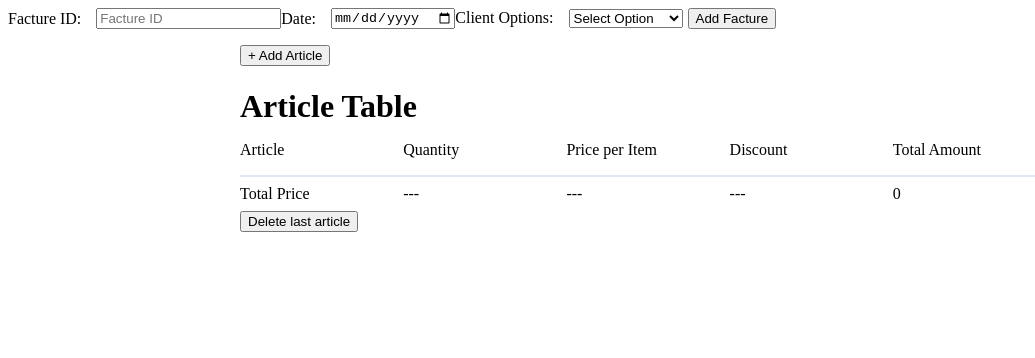
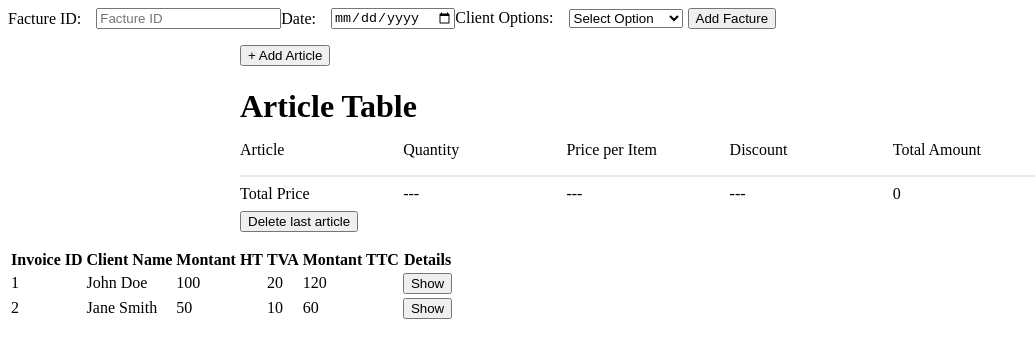
Before and after one commit to IDDER29/creation-de-factures-react-app, a React app: page / in a window 1280 px wide. Shown: the top 358 px of the page, without its empty margins (0-1035 px from the left). Built offline with nearby package versions, Linux system fonts and the light colour scheme.

Commit message:
add tables to the page

```diff
--- /dev/null
+++ b/src/components/details-table.jsx
@@ -0,0 +1,56 @@
+import React, { Component } from "react";
+class DetailsTable extends Component {
+  render() {
+    const { invoice } = this.props;
+
+    const totalHT = invoice.details.reduce(
+      (sum, detail) =>
+        sum + detail.quantity * (detail.price * (1 - detail.discount)),
+      0
+    );
+
+    return (
+      <div>
+        <table>
+          <thead>
+            <tr>
+              <th>Product Name</th>
+              <th>Quantity</th>
+              <th>Price per Unit</th>
+              <th>Discount</th>
+              <th>Price</th>
+              <th>Total H.T.</th>
+            </tr>
+          </thead>
+          <tbody>
+            {invoice.details.map((detail) => (
+              <tr key={detail.description}>
+                <td>{detail.description}</td>
+                <td>{detail.quantity}</td>
+                <td>{detail.price}</td>
+                <td>{detail.discount * 100}%</td>
+                <td>
+                  {(
+                    detail.price *
+                    (1 - detail.discount) *
+                    detail.quantity
+                  ).toFixed(2)}
+                </td>
+                <td>
+                  {(
+                    detail.quantity *
+                    detail.price *
+                    (1 - detail.discount)
+                  ).toFixed(2)}
+                </td>
+              </tr>
+            ))}
+          </tbody>
+        </table>
+        <p>Total H.T.: {totalHT.toFixed(2)}</p>
+      </div>
+    );
+  }
+}
+
+export default DetailsTable;
--- a/src/components/form.jsx
+++ b/src/components/form.jsx
@@ -3,6 +3,7 @@ import InputId from "./id-input";
 import InputDate from "./date-input";
 import SelectClient from "./select-client";
 import AddArticle from "./add-article.jsx";
+import TableOfData from "./table-of-data.jsx";
 
 class Form extends Component {
   state = {};
@@ -22,6 +23,7 @@ class Form extends Component {
           </div>
         </form>
         <AddArticle />
+        <TableOfData />
       </>
     );
   }
--- a/src/components/table-of-data.jsx
+++ b/src/components/table-of-data.jsx
@@ -1,8 +1,69 @@
 import React, { Component } from "react";
+import DetailsTable from "./details-table";
 class TableOfData extends Component {
-  state = {};
+  state = {
+    invoices: [
+      {
+        id: 1,
+        clientName: "John Doe",
+        amountHT: 100,
+        VAT: 20,
+        amountTTC: 120,
+        details: [
+          { description: "Item 1", quantity: 2, price: 50 },
+          { description: "Item 2", quantity: 1, price: 60 },
+        ],
+      },
+      {
+        id: 2,
+        clientName: "Jane Smith",
+        amountHT: 50,
+        VAT: 10,
+        amountTTC: 60,
+        details: [
+          { description: "Item 3", quantity: 1, price: 10 },
+          { description: "Item 4", quantity: 2, price: 20 },
+        ],
+      },
+    ],
+  };
+
+  showDetails = (index) => {
+    this.setState({ selectedIndex: index });
+  };
+
   render() {
-    return <></>;
+    const { invoices, selectedIndex } = this.state;
+
+    return (
+      <table>
+        <thead>
+          <tr>
+            <th>Invoice ID</th>
+            <th>Client Name</th>
+            <th>Montant HT</th>
+            <th>TVA</th>
+            <th>Montant TTC</th>
+            <th>Details</th>
+          </tr>
+        </thead>
+        <tbody>
+          {invoices.map((invoice, index) => (
+            <tr key={invoice.id}>
+              <td>{invoice.id}</td>
+              <td>{invoice.clientName}</td>
+              <td>{invoice.amountHT}</td>
+              <td>{invoice.VAT}</td>
+              <td>{invoice.amountTTC}</td>
+              <td>
+                <button onClick={() => this.showDetails(index)}>Show</button>
+                {selectedIndex === index && <DetailsTable invoice={invoice} />}
+              </td>
+            </tr>
+          ))}
+        </tbody>
+      </table>
+    );
   }
 }
 
```
